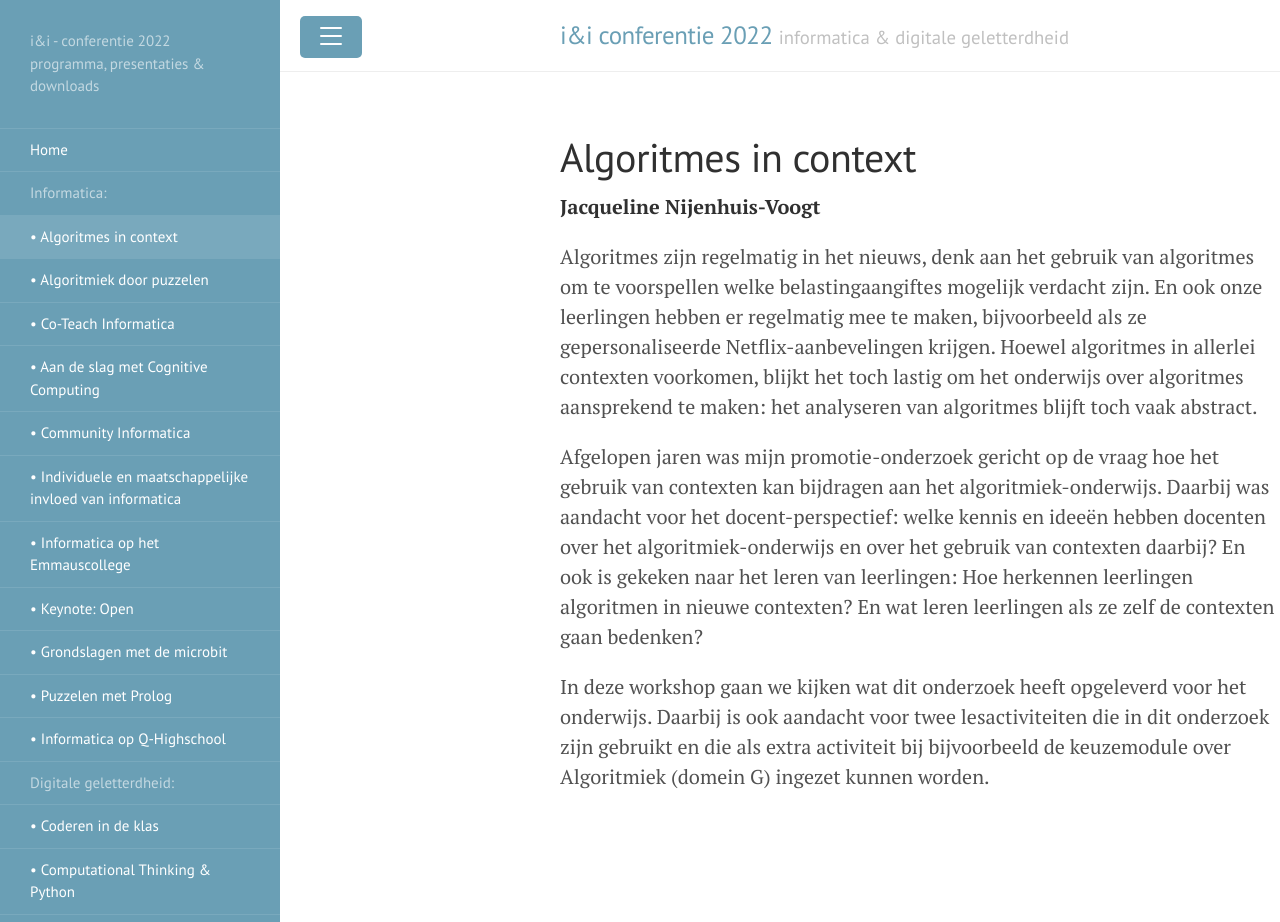
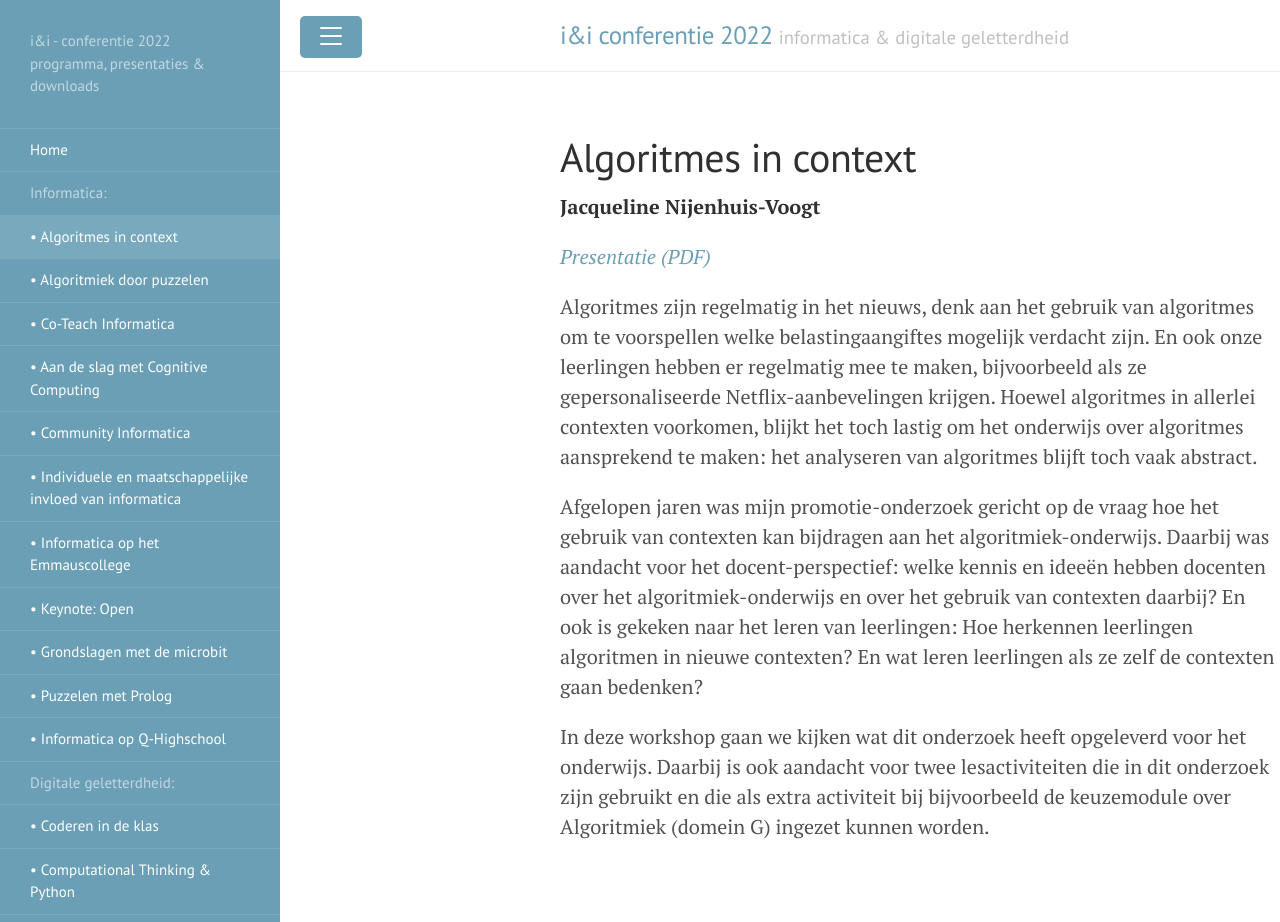
Before and after one commit to ieni/ieni2022, a Jekyll site: the page built from _informatica/algoritmes-in-context.md, in a window 1280 px wide and 922 px high. Built offline with Jekyll 4.4.1, drawn with Linux system fonts in a browser that asks for light colours.

Commit message:
presentatie jacqueline toegevoegd

```diff
--- a/_informatica/algoritmes-in-context.md
+++ b/_informatica/algoritmes-in-context.md
@@ -4,6 +4,9 @@ title: Algoritmes in context
 ---
 
 **Jacqueline Nijenhuis-Voogt**
+
+*[Presentatie (PDF)]({{'/public/pdf/20221110-jacqueline.pdf' | relative_url}}){:target="_blank"}*
+
 
 Algoritmes zijn regelmatig in het nieuws, denk aan het gebruik van algoritmes om
 te voorspellen welke belastingaangiftes mogelijk verdacht zijn. En ook onze
```
Also changed, not shown: 1 other file.
